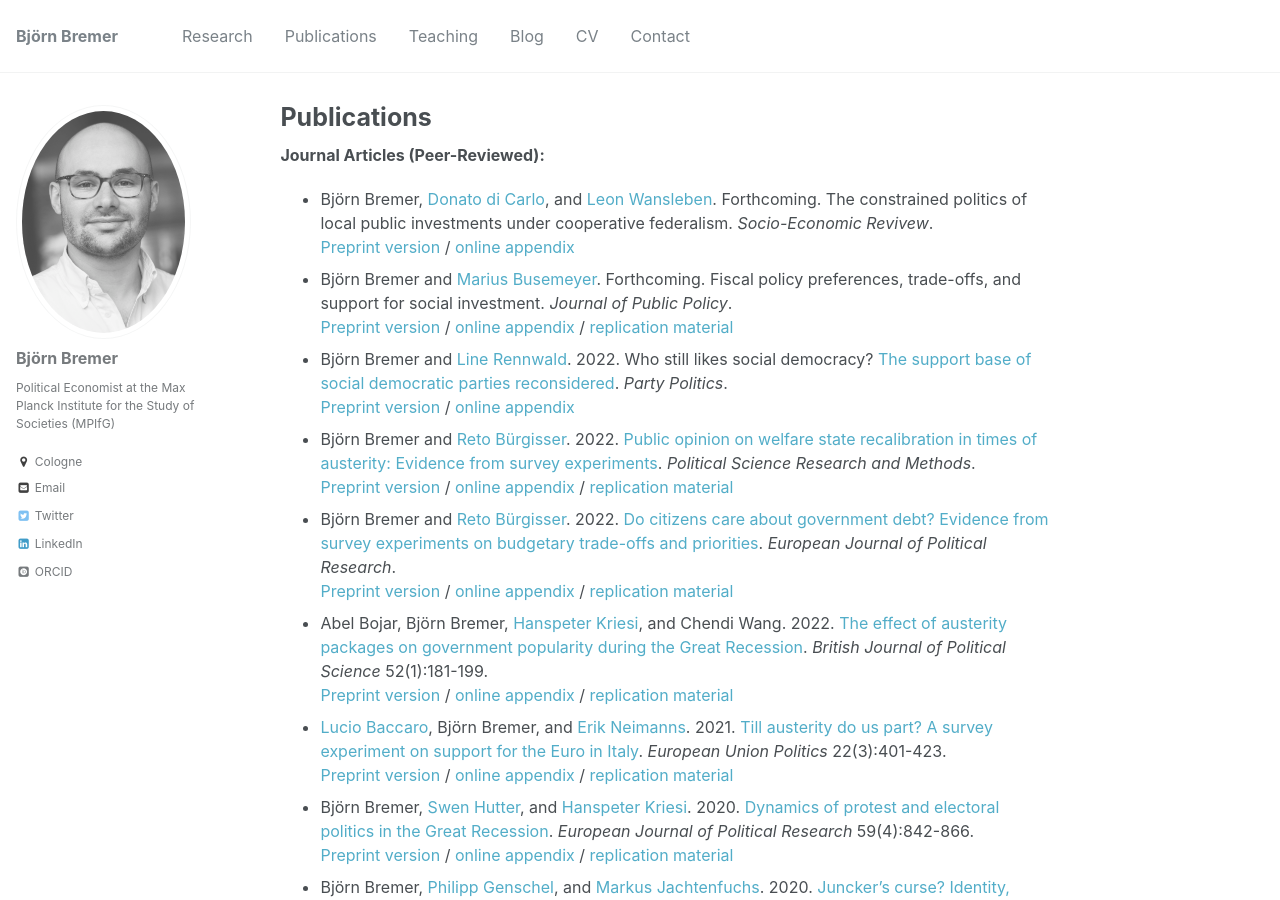
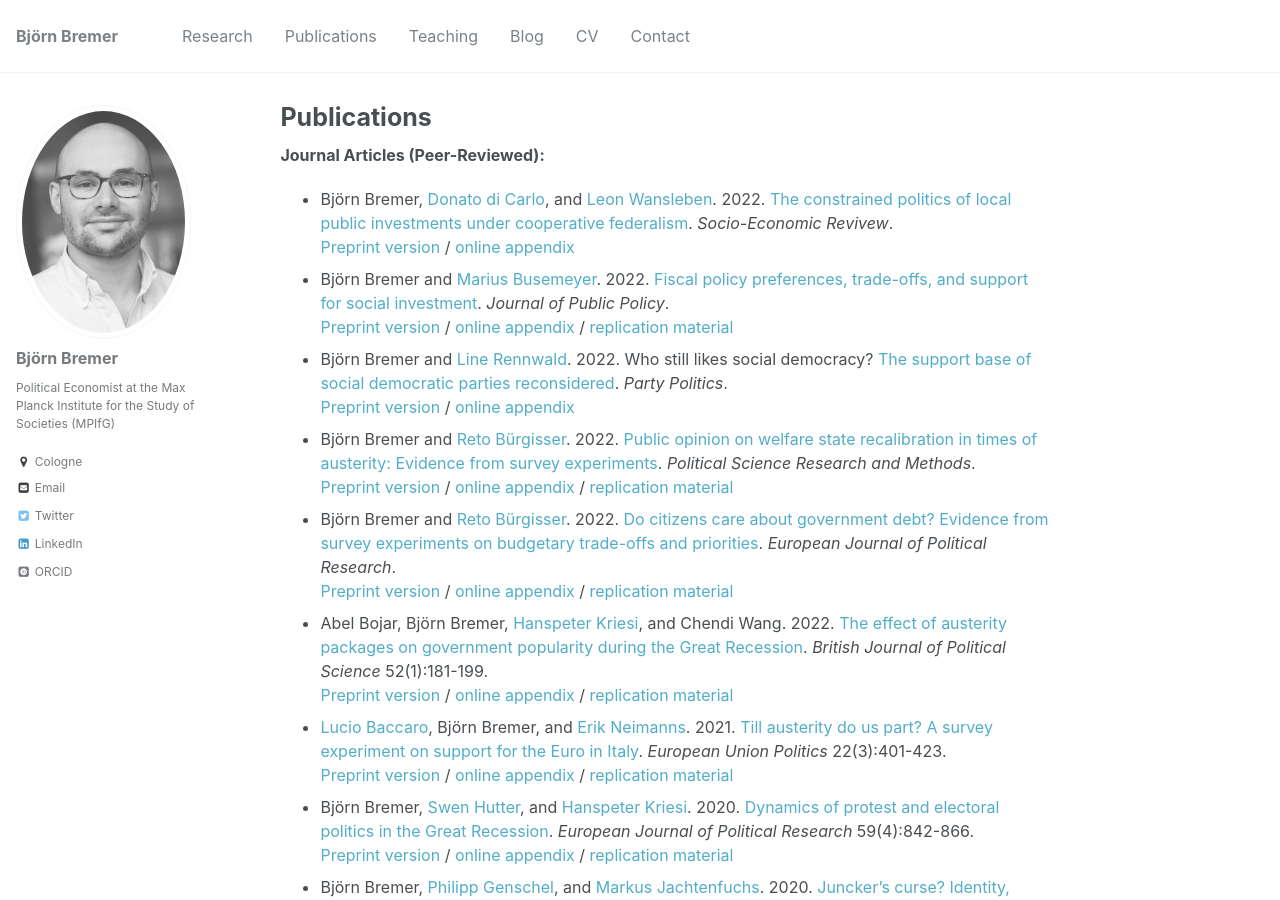
Before and after one commit to bjoernbremer/bjoernbremer.github.io, a Jekyll site: the page built from _pages/publications.md, in a window 1280 px wide and 900 px high. Built offline with Jekyll 4.4.1, drawn with Linux system fonts in a browser that asks for light colours; some web fonts are replaced.

Commit message:
Add files via upload

```diff
--- a/_pages/publications.md
+++ b/_pages/publications.md
@@ -7,9 +7,9 @@
 {% include base_path %}
 
 **Journal Articles (Peer-Reviewed):**
-* Björn Bremer, [Donato di Carlo](https://www.mpifg.de/person/110112/753645), and [Leon Wansleben](https://www.mpifg.de/person/wansleben-leon/576460). Forthcoming. The constrained politics of local public investments under cooperative federalism. *Socio-Economic Revivew*. <br/>
+* Björn Bremer, [Donato di Carlo](https://www.mpifg.de/person/110112/753645), and [Leon Wansleben](https://www.mpifg.de/person/wansleben-leon/576460). 2022. [The constrained politics of local public investments under cooperative federalism](https://doi.org/10.1093/ser/mwac026). *Socio-Economic Revivew*. <br/>
 [Preprint version]({{ site.url }}/files/publications/BremerDiCarloWansleben_SER_Preprint.pdf) / [online appendix]({{ site.url }}/files/publications/BremerDiCarloWansleben_SER_OnlineAppendix.pdf)
-* Björn Bremer and [Marius Busemeyer](https://www.polver.uni-konstanz.de/en/busemeyer/team/prof-marius-r-busemeyer/). Forthcoming. Fiscal policy preferences, trade-offs, and support for social investment. *Journal of Public Policy*. <br/>
+* Björn Bremer and [Marius Busemeyer](https://www.polver.uni-konstanz.de/en/busemeyer/team/prof-marius-r-busemeyer/). 2022. [Fiscal policy preferences, trade-offs, and support for social investment](https://doi.org/10.1017/S0143814X22000095). *Journal of Public Policy*. <br/>
 [Preprint version]({{ site.url }}/files/publications/BremerBusemeyer_JPP_Preprint.pdf) / [online appendix]({{ site.url }}/files/publications/BremerBusemeyer_JPP_OnlineAppendix.pdf) / [replication material]( https://doi.org/10.7910/DVN/LQUPJW)
 * Björn Bremer and [Line Rennwald](https://linerennwald.wordpress.com/). 2022. Who still likes social democracy? [The support base of social democratic parties reconsidered](https://doi.org/10.1177/13540688221093770). *Party Politics*. <br/>
 [Preprint version]({{ site.url }}/files/publications/BremerRennwald_PartyPolitics_Preprint.pdf) / [online appendix]({{ site.url }}/files/publications/BremerRennwald_PartyPolitics_OnlineAppendix.pdf)
```
